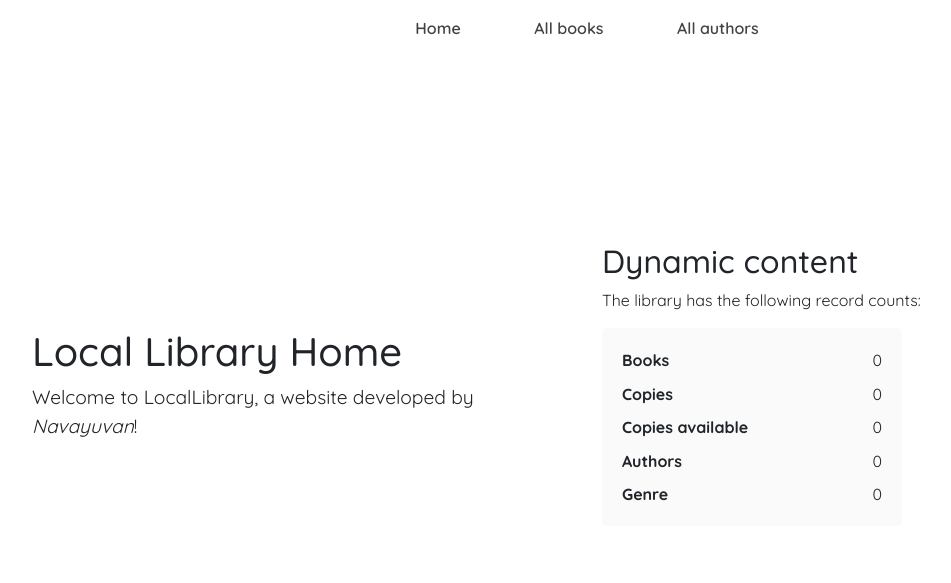
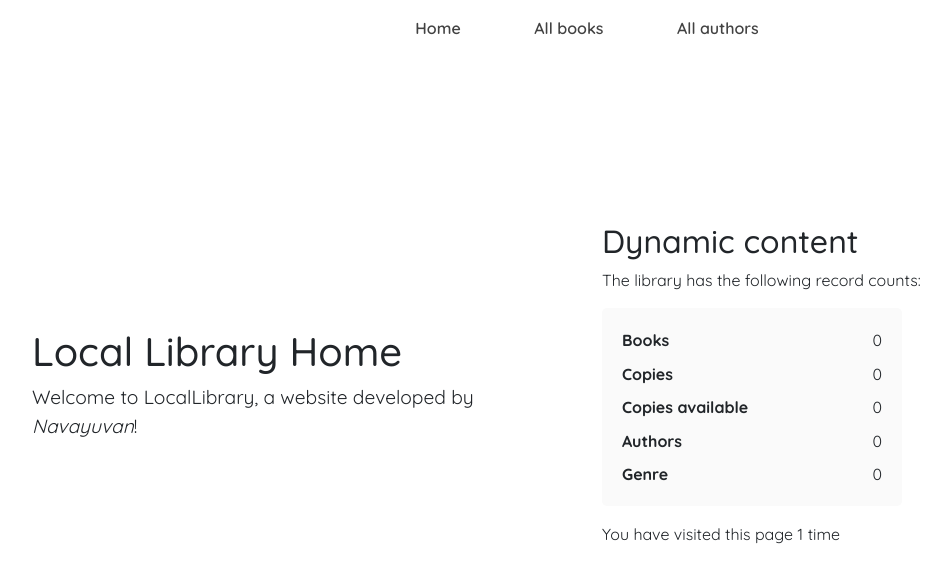
Before and after one commit to Navayuvan-SB/Local-Library, a Django app: page /catalog/ in a window 1280 px wide. Shown: the top 583 px of the page, without its empty margins (53-1004 px from the left). Run offline with Django 3.2, Linux system fonts and the light colour scheme; data that the repository does not hold is empty.

Commit message:
Add Session key to track count of the visits
Used the session framework on django to track the number of visits made
by a particular browser

```diff
--- a/catalog/templates/index.html
+++ b/catalog/templates/index.html
@@ -19,6 +19,10 @@
       <li><strong>Authors</strong> {{ total_number_of_authors }}</li>
       <li><strong>Genre</strong> {{ total_number_of_genre }}</li>
     </ul>
+    <p>
+      You have visited this page {{ number_of_visits }} time{% if number_of_visits > 1 %}s{% endif %}
+
+    </p>
   </div>
 </div>
 {% endblock %}
--- a/catalog/views.py
+++ b/catalog/views.py
@@ -17,12 +17,16 @@ def index(request):
 
     total_number_of_genre = Genre.objects.filter(name__contains='sci').count()
 
+    number_of_visits = request.session.get('number_of_visits', 1)
+    request.session['number_of_visits'] = number_of_visits + 1
+
     context = {
         'total_number_of_books': total_number_of_books,
         'total_number_of_book_instance': total_number_of_books,
         'total_number_of_available_books': total_number_of_books,
         'total_number_of_authors': total_number_of_books,
-        'total_number_of_genre': total_number_of_genre
+        'total_number_of_genre': total_number_of_genre,
+        'number_of_visits': number_of_visits
     }
 
     return render(request, 'index.html', context=context)
```
